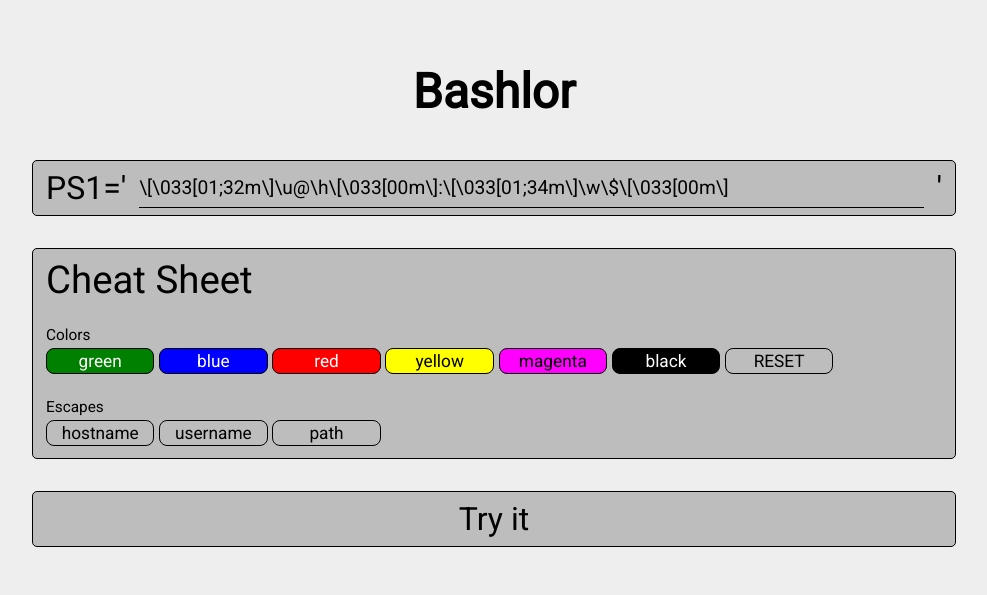
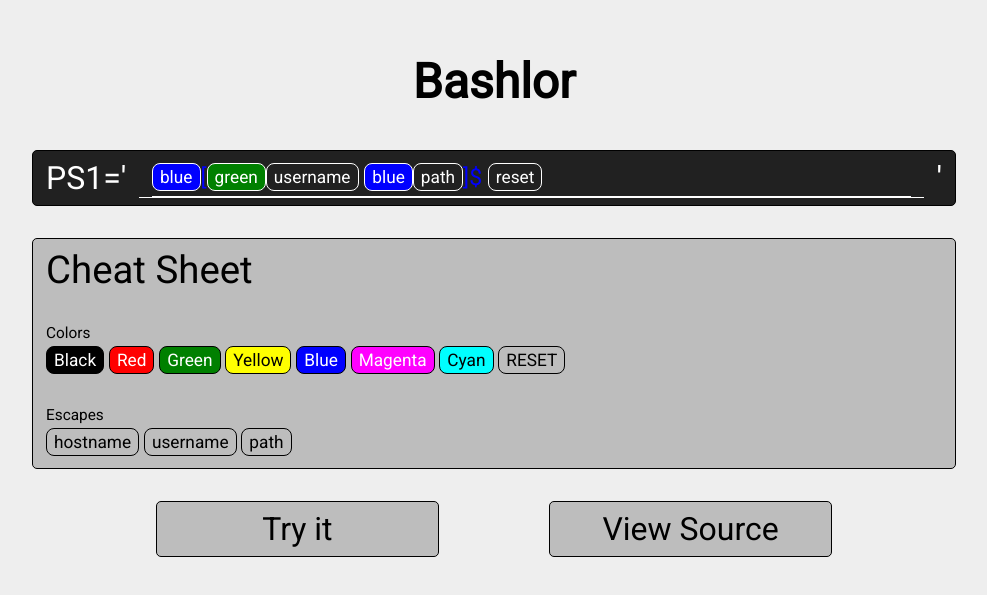
Before and after one commit to pesaventofilippo/bashlor, a plain HTML site: page index.html in a window 1280 px wide. Shown: the part 103-698 px from the top of the page, without its empty margins (146-1133 px from the left). Drawn offline with Linux system fonts and the light colour scheme.

Commit message:
Tried to do something, probably it was better if I didn't

```diff
--- a/assets/css/main.css
+++ /dev/null
@@ -1,78 +0,0 @@
-html, body {
-	height: 100%;
-	width: 100%;
-	margin: 0;
-}
-
-body {
-	display: flex;
-	flex-direction: column;
-	justify-content: center;
-	align-items: center;
-
-	font-family: 'Roboto', sans-serif;
-	background-color: #eeeeee;
-}
-
-h1 { margin-bottom: 3vh; font-size: 3em; }
-
-.box {
-	height: max-content;
-	width: 70vw;
-
-	margin-top: 2vh;
-	margin-bottom: 2vh;
-	border: 1px solid black;
-	border-radius: 5px;
-	padding: 1vh 1vw 1vh 1vw;
-
-	background-color: #bdbdbd;
-}
-
-#ps1 { display: flex; align-items: center; }
-.not-editable { height: min-content; font-size: 2em; }
-
-.editable {
-	height: 100%;
-	width: 100%;
-	display: grid;
-	align-content: center;
-	margin-left: 1vw;
-	margin-right: 1vw;
-	border-bottom: 1px solid;
-	font-size: 1.2em;
-	outline: 0px solid transparent;
-	background-color: #bdbdbd;
-}
-
-#cheat-sheet { font-size: 1.2em; }
-#cheat-sheet .row { margin-bottom: .5vh; }
-#cheat-sheet .spacer { margin-bottom: 3vh; }
-#cheat-sheet #title { font-size: 2em; }
-#cheat-sheet #subtitle { font-size: .8em; }
-
-#cheat-sheet span {
-	width: 8vw;
-	padding: 2px 2px 2px 2px;
-	border-radius: 8px;
-	border: 1px solid black;
-	display: inline-flex;
-	justify-content: center;
-	cursor: pointer;
-	font-size: .9em;
-}
-
-
-#cheat-sheet #blue { background-color: blue; color: white; }
-#cheat-sheet #green { background-color: green; color: white; }
-#cheat-sheet #yellow { background-color: yellow; color: black; }
-#cheat-sheet #red { background-color: red; color: white; }
-#cheat-sheet #magenta { background-color: magenta; color: black; }
-#cheat-sheet #black { background-color: black; color: white; }
-
-#try-button {
-	display: grid;
-	justify-content: center;
-	font-size: 2em;
-	cursor: pointer;
-}
--- /dev/null
+++ b/assets/main.css
@@ -0,0 +1,112 @@
+html, body {
+	height: 100%;
+	width: 100%;
+	margin: 0;
+}
+
+body {
+	display: flex;
+	flex-direction: column;
+	justify-content: center;
+	align-items: center;
+
+	font-family: 'Roboto', sans-serif;
+	background-color: #eeeeee;
+}
+
+h1 { margin-bottom: 3vh; font-size: 3em; }
+
+
+
+/* Common */
+.section {
+	height: max-content;
+	width: 70vw;
+
+	margin-top: 2vh;
+	margin-bottom: 2vh;
+	border: 1px solid black;
+	border-radius: 5px;
+	padding: 1vh 1vw 1vh 1vw;
+
+	background-color: #bdbdbd;
+}
+
+.block {
+	display: inline-flex;
+	justify-content: center;
+
+	padding: 3px 7px 3px 7px;
+	border-radius: 8px;
+	border: 1px solid black;
+
+	cursor: pointer;
+	font-size: .9em;
+}
+
+#black   { background-color: black;   color: white; }
+#red     { background-color: red;     color: white; }
+#green   { background-color: green;   color: white; }
+#yellow  { background-color: yellow;  color: black; }
+#blue    { background-color: blue;    color: white; }
+#magenta { background-color: magenta; color: white; }
+#cyan    { background-color: cyan;    color: black; }
+
+
+
+/* First Section */
+#PS1-section { display: flex; align-items: center; background-color: #212121; color: white; }
+.not-editable { height: min-content; font-size: 2em; }
+
+#PS1-editor {
+	height: 100%;
+	width: 100%;
+
+	display: flex;
+	align-items: center;
+
+	margin-left: 1vw;
+	margin-right: 1vw;
+	border-bottom: 1px solid;
+
+	outline: none;
+}
+
+#PS1-editor .block { border: 1px solid white; }
+#PS1-editor span:not([class=block]) { font-size: 1.2em; }
+#PS1-editor span:last-child { min-height: 10px; min-width: 10px; }
+
+
+/* Second Section */
+#cheat-sheet { font-size: 1.2em; }
+#cheat-sheet .row { margin-bottom: .5vh; }
+#cheat-sheet .spacer { margin-bottom: 4vh; }
+#cheat-sheet #title { font-size: 2em; }
+#cheat-sheet #subtitle { font-size: .8em; }
+
+
+
+/* Third Section */
+#buttons-section {
+	width: 70vw;
+	display: flex;
+	justify-content: space-evenly;
+}
+
+#buttons-section span {
+	height: max-content;
+	width: 20vw;
+
+	display: grid;
+	justify-content: center;
+
+	margin-top: 2vh;
+	margin-bottom: 2vh;
+	border: 1px solid black;
+	border-radius: 5px;
+	padding: 1vh 1vw 1vh 1vw;
+
+	font-size: 2em;
+	background-color: #bdbdbd;
+	cursor: pointer;
+}
--- /dev/null
+++ b/assets/main.js
@@ -0,0 +1,37 @@
+var blocks = {
+	"black":   {"type": "color", "value": "\\[\\e[30m\\]"},
+	"red":     {"type": "color", "value": "\\[\\e[31m\\]"},
+	"green":   {"type": "color", "value": "\\[\\e[32m\\]"},
+	"yellow":  {"type": "color", "value": "\\[\\e[33m\\]"},
+	"blue":    {"type": "color", "value": "\\[\\e[34m\\]"},
+	"magenta": {"type": "color", "value": "\\[\\e[35m\\]"},
+	"cyan":    {"type": "color", "value": "\\[\\e[36m\\]"},
+	"reset":   {"type": "color", "value": "\\[\\e[39m\\]"},
+
+	"username": {"type": "escape", "value": "\\u"},
+	"hostname": {"type": "escape", "value": "\\h"},
+	"path":     {"type": "escape", "value": "\\W"}
+}
+
+var current_color = "white";
+
+function write_block(block_name, colored=false) {
+	var PS1 = document.getElementById('PS1-editor');
+
+	// Add the block
+	var block = document.createElement('span');
+	block.classList.add("block");
+	block.id = block_name;
+	block.contentEditable = "false";
+	block.innerHTML = block_name;
+	PS1.appendChild(block);
+
+	if (blocks[block_name].type == "color") { current_color = block_name; }
+
+	// Create a new editable span after
+	var text_after = document.createElement('span');
+	text_after.style.color = current_color;
+	text_after.contentEditable = "true";
+	text_after.spellCheck = "false";
+	PS1.appendChild(text_after);
+}
--- a/index.html
+++ b/index.html
@@ -11,39 +11,62 @@
 		<meta name="author" content="Gianluca Parri & Filippo Pesavento">
 
 		<!-- Imports -->
-		<link rel="stylesheet" href="assets/css/main.css">
+		<script type="text/javascript" src="assets/main.js"></script>
+		<link rel="stylesheet" href="assets/main.css">
 		<link href="https://fonts.googleapis.com/css2?family=Roboto&display=swap" rel="stylesheet">
 	</head>
 
 	<body>
 		<h1>Bashlor</h1>
 
-		<div class="box" id="ps1"><span class="not-editable">PS1='</span><span class="editable" contenteditable="true">\[\033[01;32m\]\u@\h\[\033[00m\]:\[\033[01;34m\]\w\$\[\033[00m\]</span><span class="not-editable">'</span></div>
+		<div class="section" id="PS1-section">
+			<span class="not-editable">PS1='</span>
+			<span id="PS1-editor" contenteditable="true" spellcheck="false">
+				<span id="PS1-editor" spellcheck="false" contenteditable="true">
+				<span class="block" id="blue" contenteditable="false">blue</span>
+				<span style="color: blue;" contenteditable="true">[</span>
+				<span class="block" id="green" contenteditable="false">green</span>
+				<span style="color: green;" contenteditable="true"></span>
+				<span class="block" id="username" contenteditable="false">username</span>
+				<span style="color: green;" contenteditable="true">&nbsp;</span>
+				<span class="block" id="blue" contenteditable="false">blue</span>
+				<span style="color: blue;" contenteditable="true"></span>
+				<span class="block" id="path" contenteditable="false">path</span>
+				<span style="color: blue;" contenteditable="true">]$&nbsp;</span>
+				<span class="block" id="reset" contenteditable="false">reset</span>
+				<span contenteditable="true"></span></span>
+			</span>
+			<span class="not-editable">'</span>
+		</div>
 
-		<div class="box" id="cheat-sheet">
+		<div class="section" id="cheat-sheet">
 			<div id="title" class="row">Cheat Sheet</div>
-			<div class="row spacer"></div>
+			<div class="spacer"></div>
 
 			<div id="subtitle" class="row">Colors</div>
 			<div class="row">
-				<span id="green">green</span>
-				<span id="blue">blue</span>
-				<span id="red">red</span>
-				<span id="yellow">yellow</span>
-				<span id="magenta">magenta</span>
-				<span id="black">black</span>
-				<span id="color-reset">RESET</span>
+				<span class="block" id="black" onclick="write_block('black');">Black</span>
+				<span class="block" id="red" onclick="write_block('red');">Red</span>
+				<span class="block" id="green" onclick="write_block('green');">Green</span>
+				<span class="block" id="yellow" onclick="write_block('yellow');">Yellow</span>
+				<span class="block" id="blue" onclick="write_block('blue');">Blue</span>
+				<span class="block" id="magenta" onclick="write_block('magenta');">Magenta</span>
+				<span class="block" id="cyan" onclick="write_block('cyan');">Cyan</span>
+				<span class="block" id="reset" onclick="write_block('reset');">RESET</span>
 			</div>
-			<div class="row spacer"></div>
+			<div class="spacer"></div>
 
 			<div id="subtitle" class="row">Escapes</div>
 			<div class="row">
-				<span id="hostname">hostname</span>
-				<span id="username">username</span>
-				<span id="path">path</span>
+				<span class="block" id="hostname" onclick="write_block('hostname');">hostname</span>
+				<span class="block" id="username" onclick="write_block('username');">username</span>
+				<span class="block" id="path" onclick="write_block('path');">path</span>
 			</div>
 		</div>
 
-		<div class="box" id="try-button">Try it</div>
+		<div id="buttons-section">
+			<span id="try-button">Try it</span>
+			<span id="view-button">View Source</span>
+		</div>
 	</body>
 </html>
```
